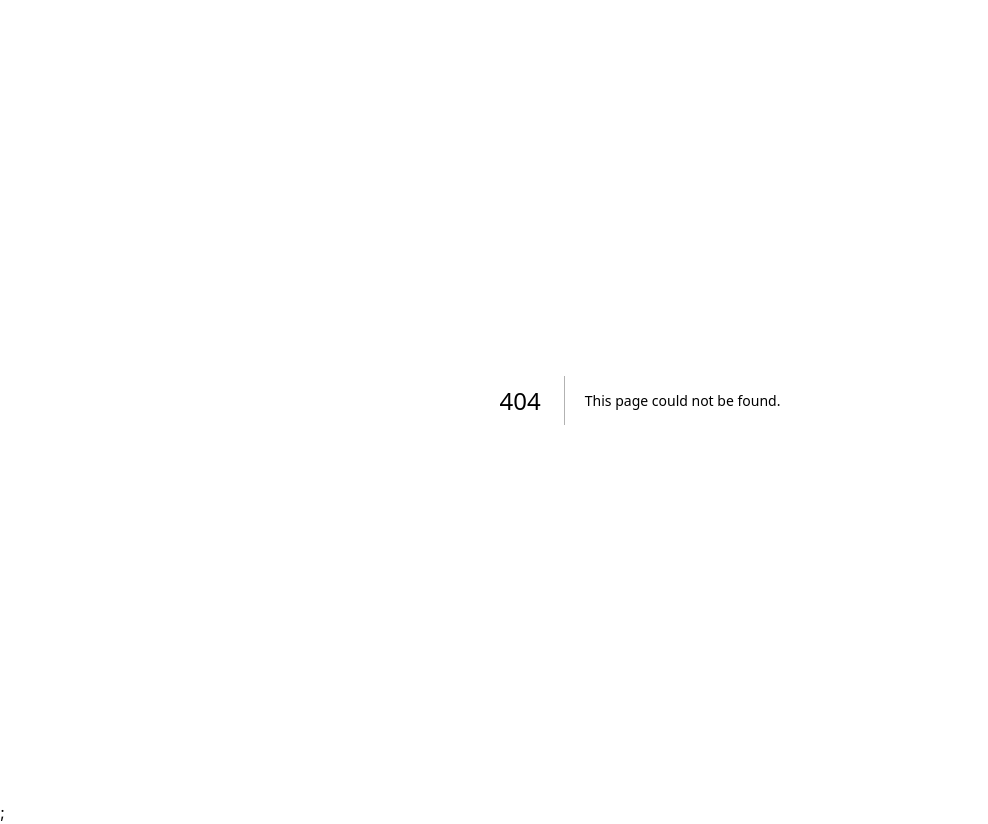
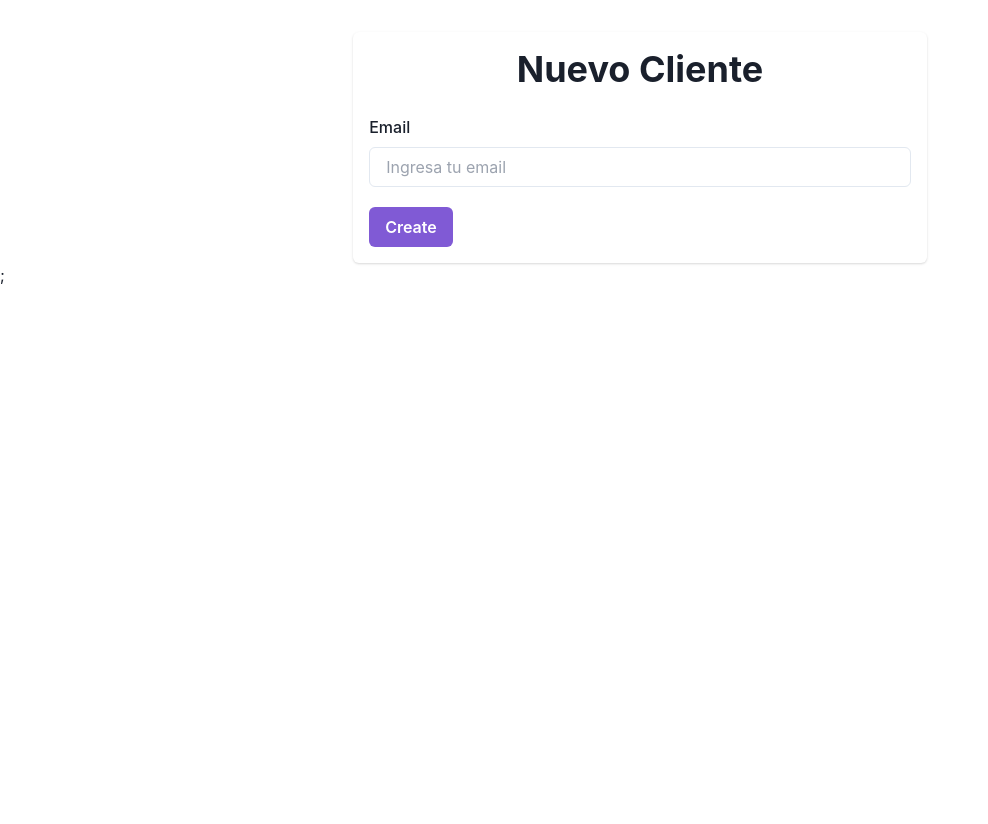
Before and after one commit to fferreirac/adminappfrontend, a Next.js app: page /clients/new in a window 1280 px wide. Before the commit this address had no page. Shown: the whole page, without its empty margins (0-988 px from the left). After the commit the page ends 800 px from the top, so only its background shows below. Built offline with nearby package versions, Linux system fonts and the light colour scheme.

Commit message:
clientes terminado hasta empesar el formulario de new client

```diff
--- a/package.json
+++ b/package.json
@@ -24,6 +24,7 @@
   },
   "license": "MIT",
   "devDependencies": {
+    "@hookform/devtools": "^4.3.1",
     "@types/eslint": "^8.44.2",
     "@types/node": "^18.16.0",
     "@types/react": "^18.2.20",
--- /dev/null
+++ b/src/pages/clients/new.tsx
@@ -0,0 +1,62 @@
+import { NextPage } from "next"
+import { Button, ButtonGroup, Card, Container, FormControl, FormErrorMessage, FormLabel, Heading, Input } from "@chakra-ui/react";
+import { z }from 'zod';
+import { useForm } from "react-hook-form";
+import { zodResolver } from "@hookform/resolvers/zod";
+import { DevTool } from "@hookform/devtools";
+
+const DOC_TYPES = ["RUC","NIE","Cédula","Pasaporte","CIF","NIF"] as const;
+
+// centralizar las validaciones con zod
+const schema = z.object({
+    firstname: z.string().min(3),
+    lastname: z.string().min(3),
+    email: z.string().email("Email inválido"),
+    document_type: z.enum(DOC_TYPES),
+    document_value: z.string().min(5),
+    code: z.string().length(6, "Elcódigo debe tener 6 caracteres")
+});
+
+type FieldValues = z.infer<typeof schema> //lo inferimos ya que lo de abajo no funciono
+
+const NewClient: NextPage = () => {
+  const {
+    register,
+    control, // property que destructuramos del useForm y se la pasamos a la devTool
+    getValues,
+    handleSubmit, // para validar el formulario
+    formState: {errors},
+ } = useForm<FieldValues>({
+    resolver: zodResolver(schema),
+    //defaultValues: {},
+});
+
+//const NewClient: NextPage = () => {
+  return (
+    <Container marginTop={8}>
+        <Card padding={4}>
+            <Heading textAlign={"center"} marginBottom={6}>Nuevo Cliente</Heading>
+
+            <form action="">
+                <FormControl marginBottom={5} isInvalid={!!errors.email} /*esto es para que funciones el menjaje de erorr */>
+                    <FormLabel>Email</FormLabel>
+                        <Input
+                            type='email'
+                            placeholder="Ingresa tu email"
+                            {...register("email")}
+                        />
+                    <FormErrorMessage>{errors.email?.message}</FormErrorMessage>
+                </FormControl>
+
+                <Button colorScheme="purple" onClick={ ()=> {}}>
+                    Create
+                </Button>
+            </form>
+
+            <DevTool control={control} /> {/* set up the dev tool */}
+            </Card>
+    </Container>
+  )
+}
+
+export default NewClient
--- a/src/pages/index.tsx
+++ b/src/pages/index.tsx
@@ -31,10 +31,11 @@ export default function Home() {
           <Button
             colorScheme="green"
             onClick={ ()=> {
-            axios.get(`${env.NEXT_PUBLIC_BACKEND_BASE_URL}/sales`, { withCredentials: true})
+            //axios.get(`${env.NEXT_PUBLIC_BACKEND_BASE_URL}/sales`, { withCredentials: true})
+            router.push('/clients/new');
           }}
           >
-          Get sales
+          Nuevo Cliente
           </Button>
 
           <Button
```
Also changed, not shown: 1 other file (tests, documents, lock files or other folders).
